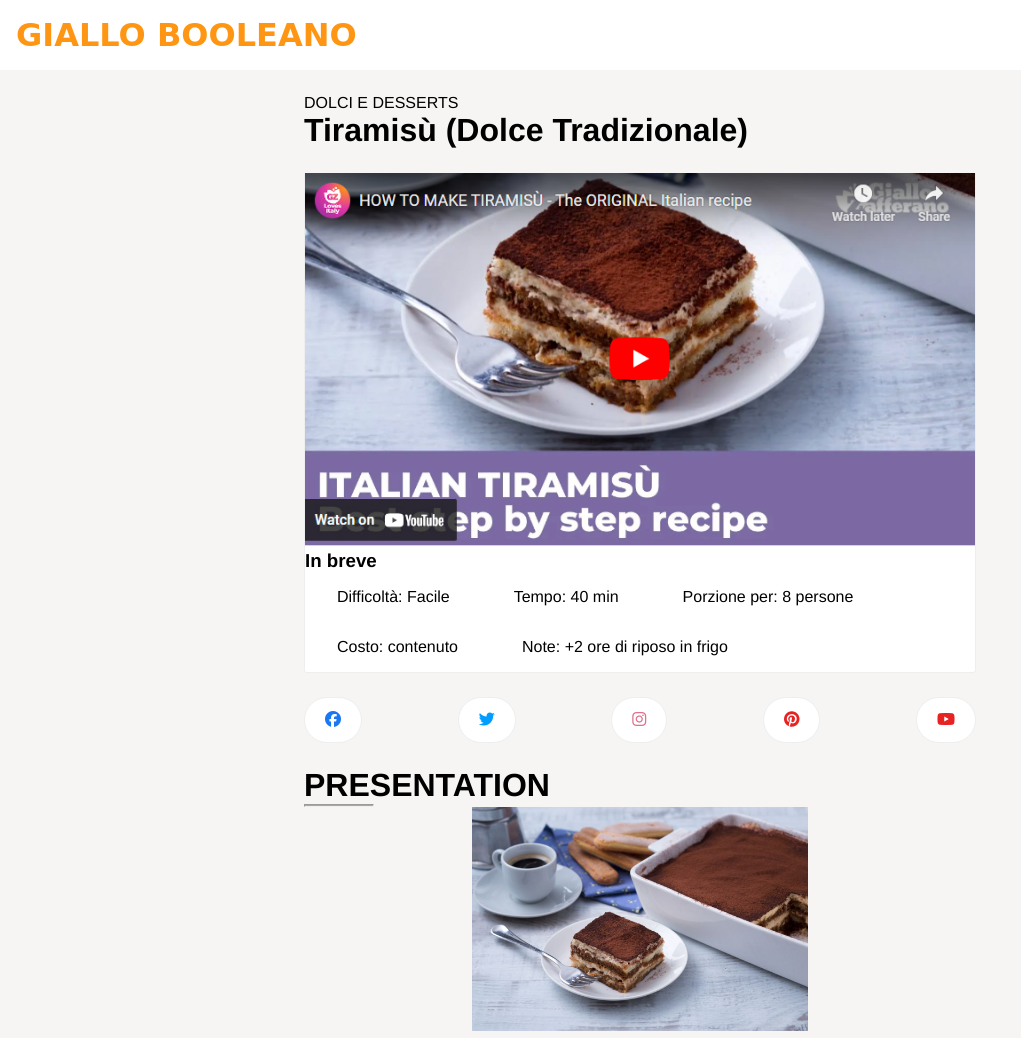
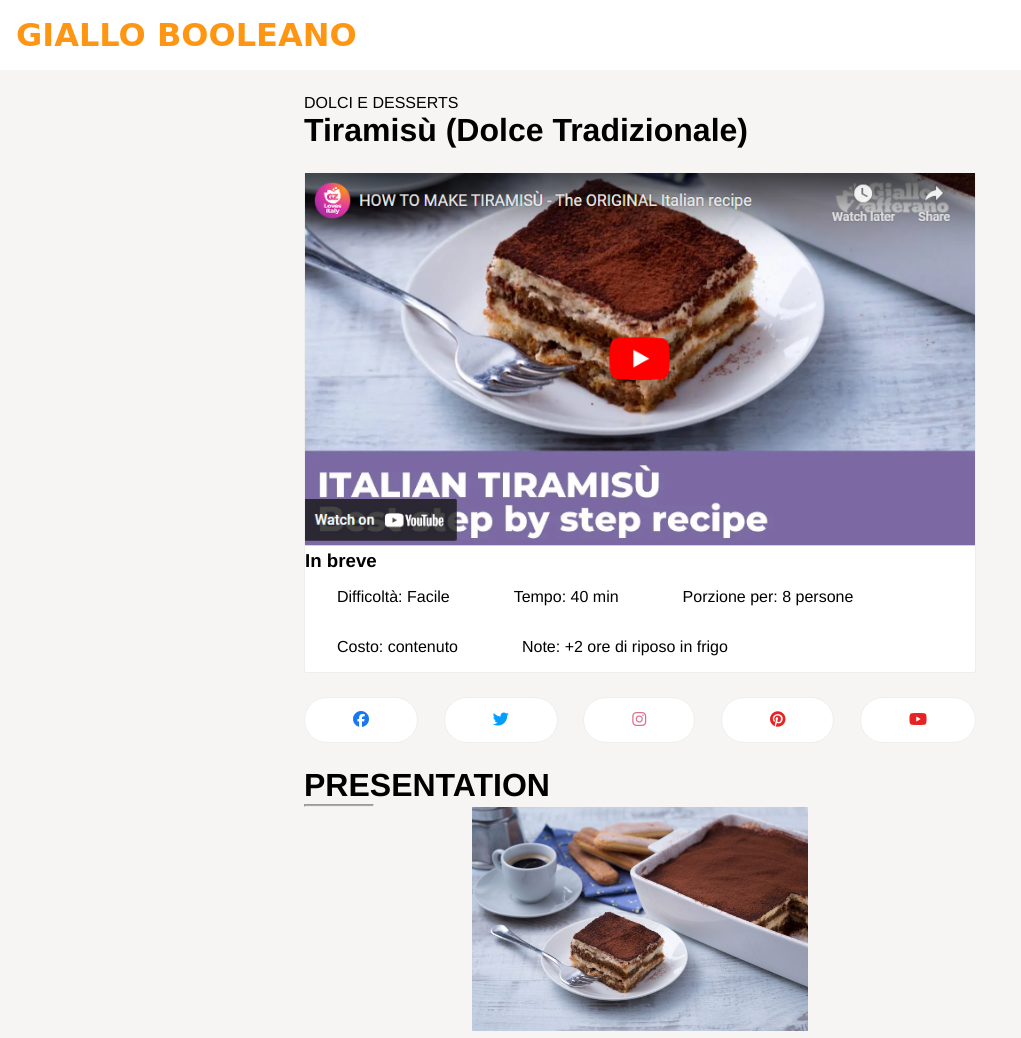
Before and after one commit to petraalpigiano/htmlcss-responsive-layout, a plain HTML site: page index.html in a window 1280 px wide. Shown: the top 1038 px of the page, without its empty margins (0-1021 px from the left). Drawn offline with Linux system fonts and the light colour scheme.

Commit message:
add social responsive

```diff
--- a/style.css
+++ b/style.css
@@ -165,6 +165,10 @@ hr {
     padding-top: 1rem;
     padding-bottom: 1rem;
   }
+  .social-icons div {
+    padding-left: 3rem;
+    padding-right: 3rem;
+  }
 }
 /* DA 992PX IN SU */
 @media screen and (min-width: 993px) {
```
